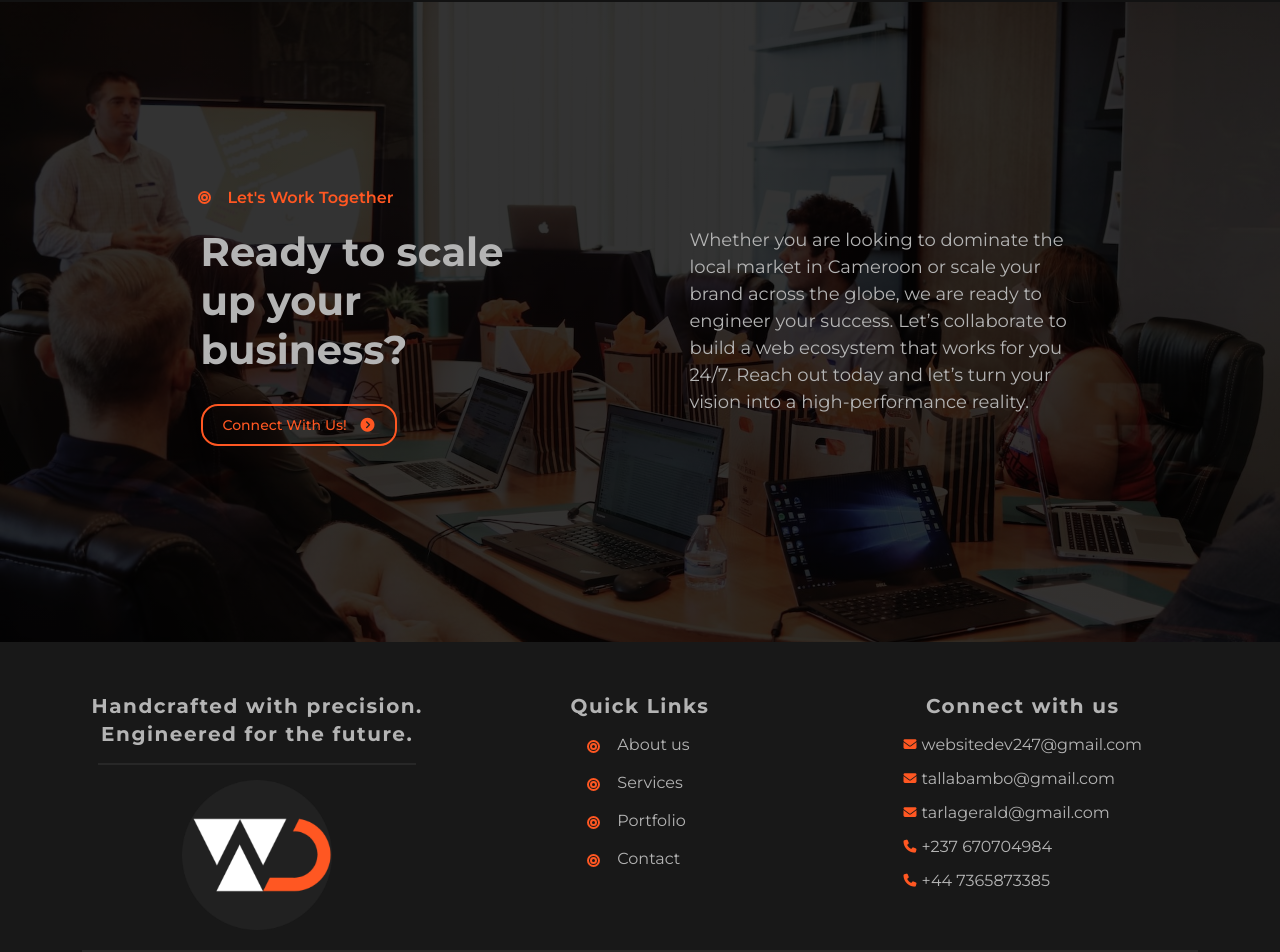
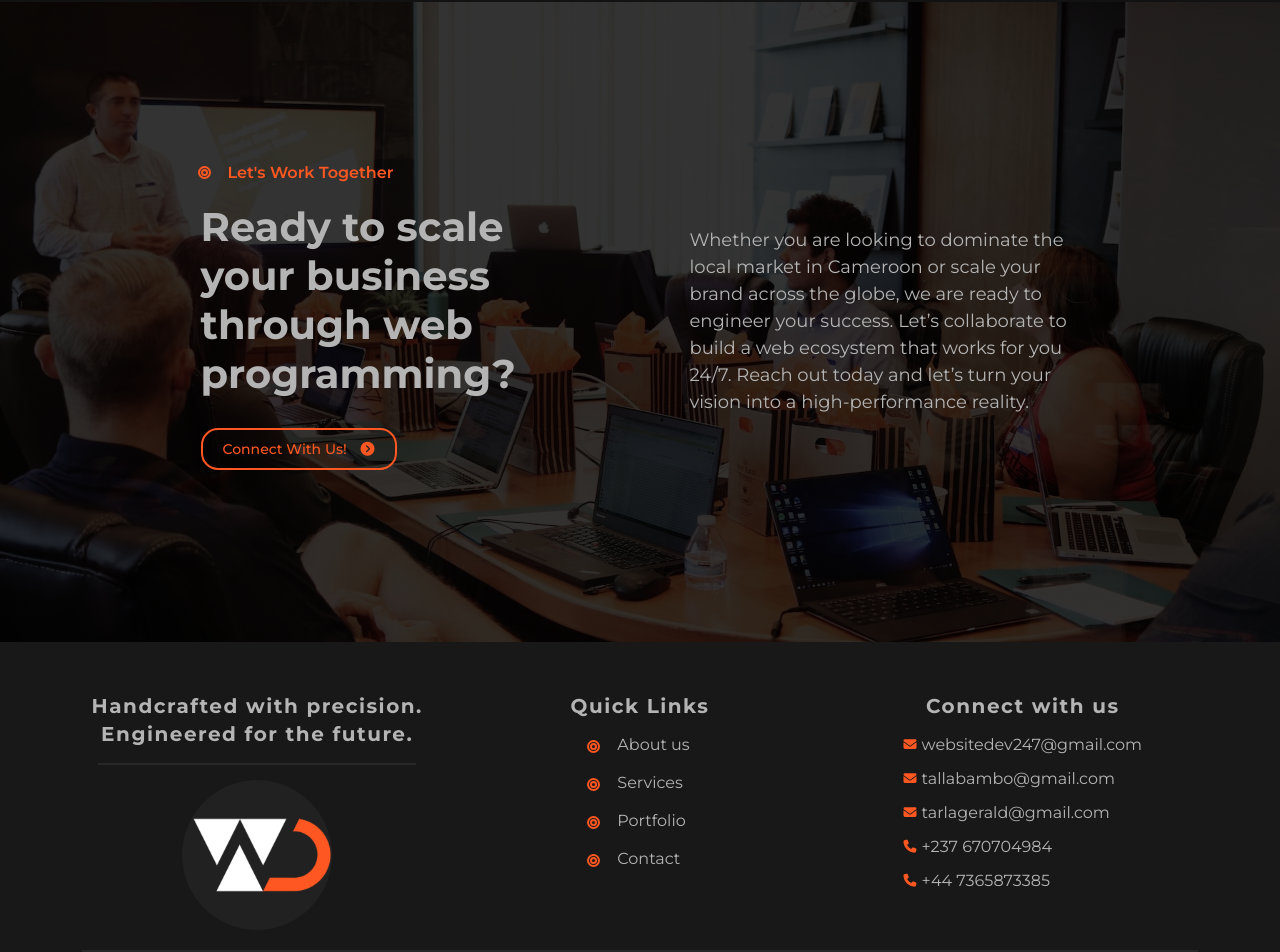
Before and after one commit to TallaBambo/webdev247, a Next.js app: page /about-us in a window 1280 px wide. Shown: the part 3257-4209 px from the top of the page. Built offline with nearby package versions, Linux system fonts and the light colour scheme; a web font is replaced by a local one.

Commit message:
Updated the conclusion statement on the about us page

```diff
--- a/app/about-us/page.jsx
+++ b/app/about-us/page.jsx
@@ -274,7 +274,7 @@ function AboutUs() {
               <h2 className="heading secondary-heading display-flex">
                 <span className="point-dot"></span>let's work together
               </h2>
-              <h1>Ready to scale up your business?</h1>
+              <h1>Ready to scale your business through web programming?</h1>
               <Link href="/contact" className="btn btn-clear--light">
                 Connect with us!{" "}
                 <i className="fa-solid fa-circle-chevron-right"></i>
```
